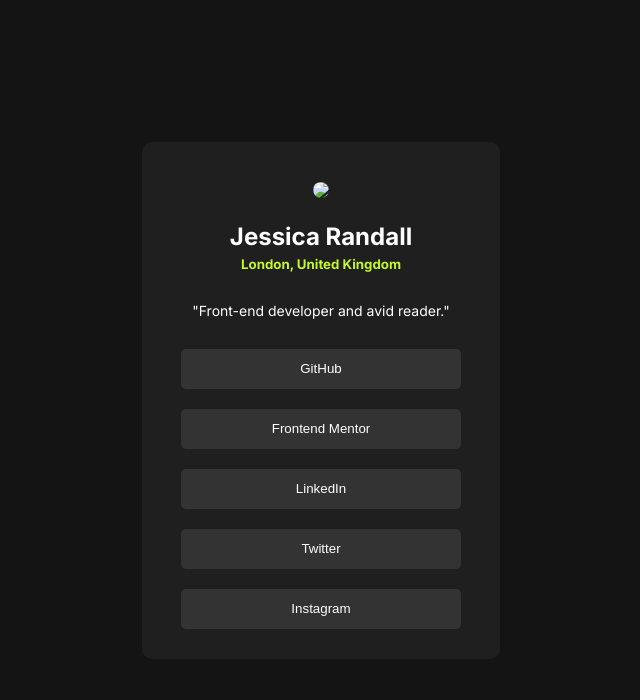
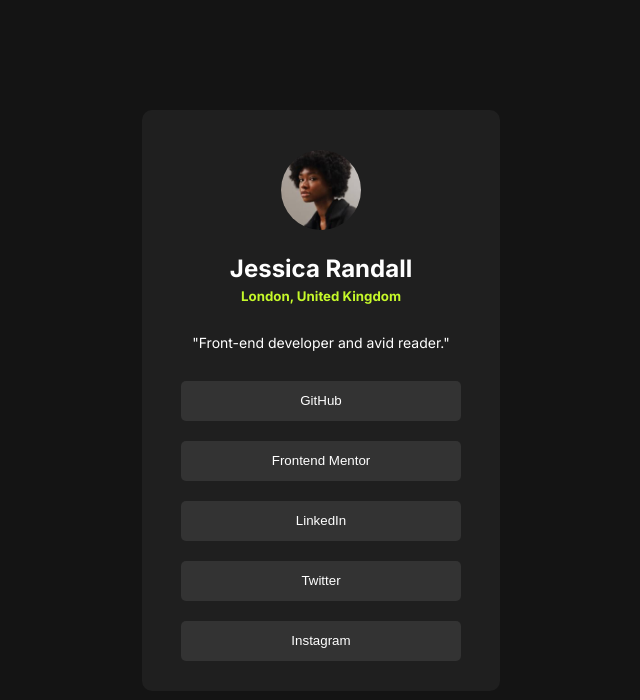
Before and after one commit to Anu1028/Social-links-profile, a plain HTML site: page index.html in a window 1280 px wide. Shown: the whole page, without its empty margins (319-959 px from the left). Drawn offline with Linux system fonts and the light colour scheme.

Commit message:
Update index.html

```diff
--- a/index.html
+++ b/index.html
@@ -4,7 +4,7 @@
   <meta charset="UTF-8">
   <meta name="viewport" content="width=device-width, initial-scale=1.0"> <!-- displays site properly based on user's device -->
 
-  <link rel="icon" type="image/png" sizes="32x32" href="./assets/images/favicon-32x32.png">
+  <link rel="icon" type="image/png" sizes="32x32" href="favicon-32x32.png">
 
   <title>Frontend Mentor | Social links profile</title>
   <link rel="stylesheet" href="style.css">
@@ -19,7 +19,7 @@
   <div class="container">
     <div class="wrapper">
       <div class="img-component">
-        <img src="assets\images\avatar-jessica.jpeg">
+        <img src="avatar-jessica.jpeg">
       </div>
 
       <h2 class="heading">Jessica Randall</h2>
```
